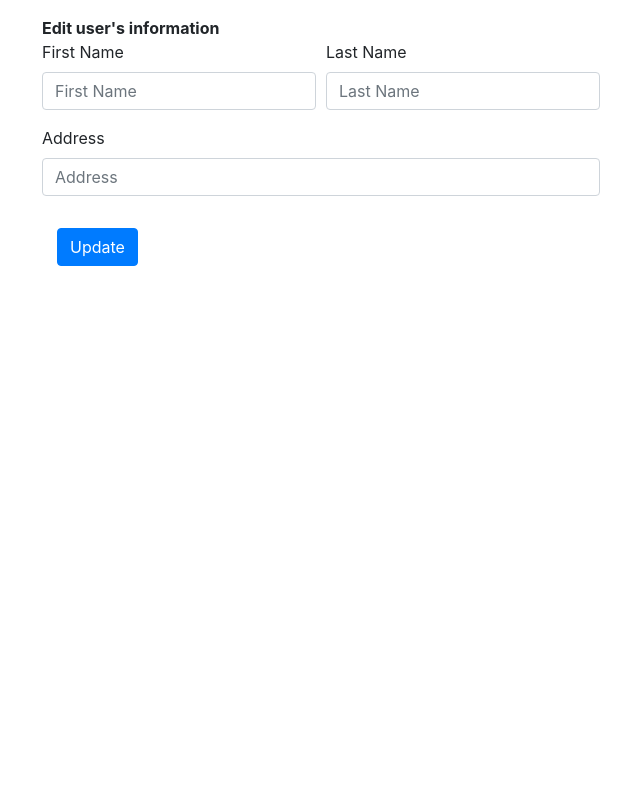
After one commit to votanloccntt/benhvien-reactjs-nodejs, a Node project: template nodejs/src/views/editCRUD.ejs in a window 1280 px wide. The commit adds this page. Shown: the whole page, without its empty margins (28-668 px from the left). Run offline with Node 20 templates, Linux system fonts and the light colour scheme; the template is opened without the code that fills it, so the values that code supplies are empty.

Commit message:
edit + delete user's

```diff
--- a/nodejs/src/route/web.js
+++ b/nodejs/src/route/web.js
@@ -6,10 +6,12 @@ let router = express.Router();
 let initWebRouters = (app) => {
   //rest api
   router.get("/", homeController.getHomePage);
-  router.get("/about", homeController.getAboutPage);
   router.get("/crud", homeController.getCRUD);
   router.post("/post-crud", homeController.postCRUD);
   router.get("/get-crud", homeController.displayGetCRUD);
+  router.get("/edit-crud", homeController.getEditCRUD);
+  router.post("/put-crud", homeController.putCRUD);
+  router.get("/delete-crud", homeController.deleteCRUD);
   return app.use("/", router);
 };
 module.exports = initWebRouters;
--- a/nodejs/src/views/displayCRUD.ejs
+++ b/nodejs/src/views/displayCRUD.ejs
@@ -30,6 +30,7 @@
         <th>First Name</th>
         <th>Last Name</th>
         <th>Address</th>
+        <th>Actions</th>
       </tr>
       <% for(let i=0; i<dataTable.length; i++) {%>
    <tr>
@@ -45,6 +46,10 @@
      <td>
        <%= dataTable[i].address%>
      </td>
+     <td>
+       <a href="/edit-crud?id=<%= dataTable[i].id%>" class="btn-edit" type="button">Edit</a>
+       <a href="/delete-crud?id=<%= dataTable[i].id%>" class="btn-delete" type="button">Delete</a>
+     </td>
    </tr>
         <% } %>
     </table>
--- /dev/null
+++ b/nodejs/src/views/editCRUD.ejs
@@ -0,0 +1,68 @@
+<html lang="en">
+  <head>
+    <meta charset="UTF-8" />
+    <meta http-equiv="X-UA-Compatible" content="IE=edge" />
+    <meta name="viewport" content="width=device-width, initial-scale=1.0" />
+    <title>Edit user's information</title>
+    <!-- Latest compiled and minified CSS -->
+    <link
+      rel="stylesheet"
+      href="https://cdn.jsdelivr.net/npm/bootstrap@4.6.1/dist/css/bootstrap.min.css"
+    />
+
+    <!-- jQuery library -->
+    <script src="https://cdn.jsdelivr.net/npm/jquery@3.6.0/dist/jquery.slim.min.js"></script>
+
+    <!-- Popper JS -->
+    <script src="https://cdn.jsdelivr.net/npm/popper.js@1.16.1/dist/umd/popper.min.js"></script>
+
+    <!-- Latest compiled JavaScript -->
+    <script src="https://cdn.jsdelivr.net/npm/bootstrap@4.6.1/dist/js/bootstrap.bundle.min.js"></script>
+  </head>
+  <body>
+    <div class="container">
+      <div class="row">
+        <form action="/put-crud" method="POST">
+          <div class="form-row">
+            <div class="col-12 mt-3"><b>Edit user's information</b></div>
+          </div>
+          <div class="form-row">
+            <div class="form-group col-md-6">
+              <label for="inputEmail4">First Name</label>
+              <input
+                type="text"
+                class="form-control"
+                placeholder="First Name"
+                name="firstName"
+                value="<%= user.firstName %>"
+              />
+            </div>
+            <div class="form-group col-md-6">
+              <label for="inputPassword4">Last Name</label>
+              <input
+                type="text"
+                class="form-control"
+                name="lastName"
+                placeholder="Last Name"
+                value="<%= user.lastName %>"
+              />
+            </div>
+          </div>
+          <div class="form-group">
+            <label for="inputAddress">Address</label>
+            <input
+              type="text"
+              class="form-control"
+              name="address"
+              placeholder="Address"
+              value="<%= user.address %>"
+            />
+          </div>
+          </div>
+          <input name="id" value="<%=user.id%>" type="text" hidden>
+          <button type="submit" class="btn btn-primary">Update</button>
+        </form>
+      </div>
+    </div>
+  </body>
+</html>
```
Also changed, not shown: nodejs/src/controllers/homeController.js (+30 -7 lines), nodejs/src/services/CRUDService.js (+53 -0 lines), nodejs/src/views/test/about.ejs (deleted, +0 -11 lines).
